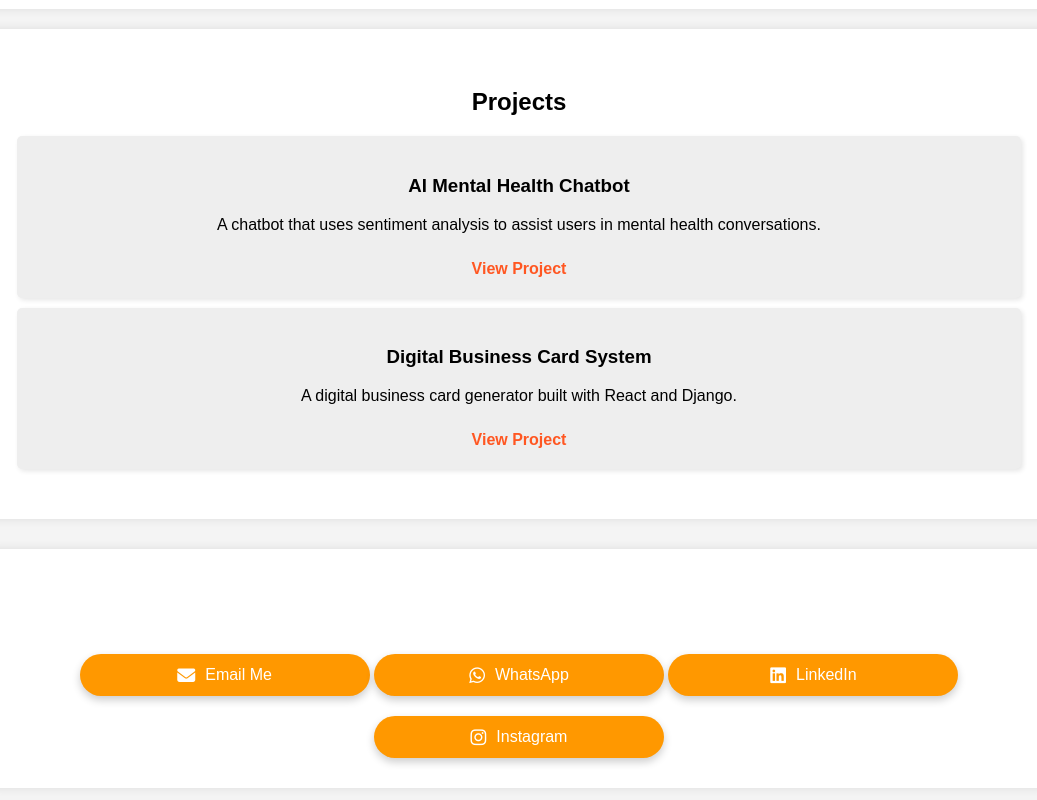
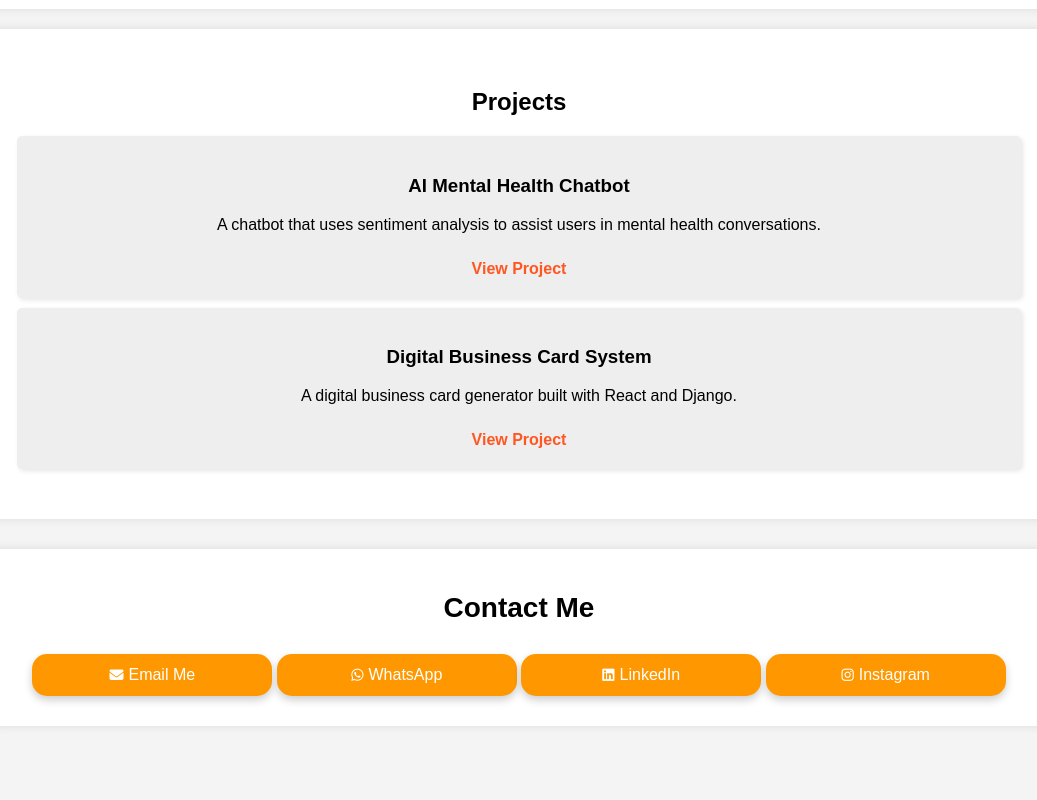
Before and after one commit to Nitesh19-tech/my_portfoilo, a plain HTML site: page index.html in a window 1280 px wide. Shown: the part 938-1738 px from the top of the page, without its empty margins (121-1158 px from the left). After the commit the page ends 1684 px from the top, so only its background shows below. Drawn offline with Linux system fonts and the light colour scheme.

Commit message:
Updated CSS for better styling

```diff
--- a/style.css
+++ b/style.css
@@ -98,7 +98,7 @@ section {
 
 #contact h2 {
     font-size: 28px;
-    color: #fff;
+    color: black;
     margin-bottom: 20px;
     font-weight: 600;
 }
@@ -114,21 +114,21 @@ section {
     padding: 12px 20px;
     margin: 10px 0;
     font-size: 16px;
-    border-radius: 30px;
-    width: 250px;
+    border-radius: 15px;
+    width: 200px;
     box-shadow: 0 4px 8px rgba(0, 0, 0, 0.2);
     transition: background-color 0.3s, transform 0.3s;
 }
 
 #contact a:hover {
-    background-color: #e68900;
+    background-color: lightgreen;
     transform: translateY(-3px);
-    box-shadow: 0 6px 12px rgba(0, 0, 0, 0.3);
+    box-shadow: 0 3px 6px rgba(0, 0, 0, 0.3);
 }
 
 #contact a i {
-    margin-right: 10px;
-    font-size: 18px;
+    margin-right: 5px;
+    font-size: 14px;
 }
 
 #contact a:focus {
```
